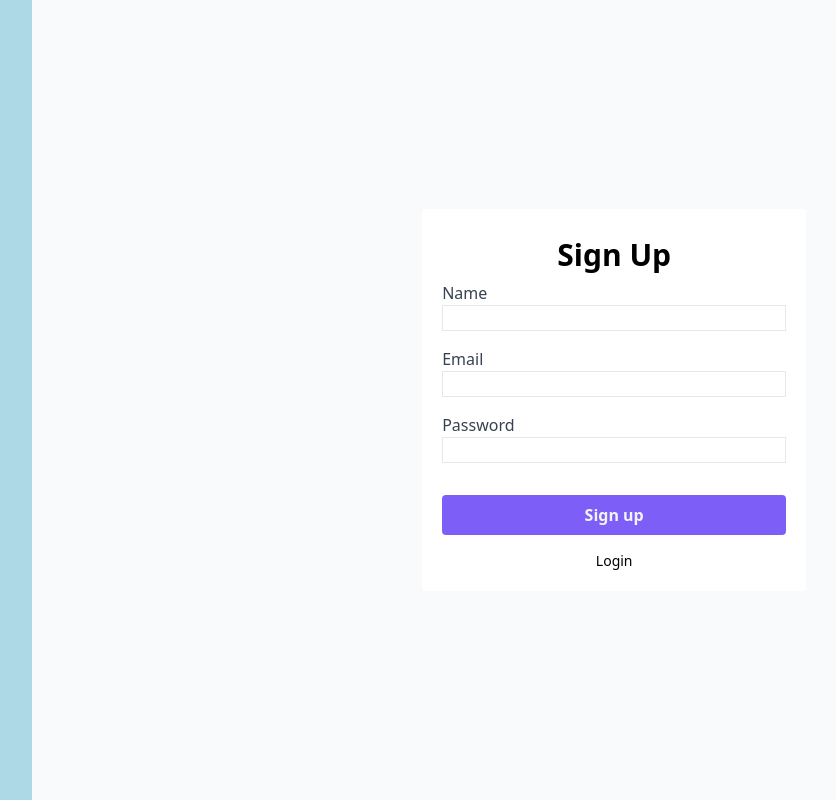
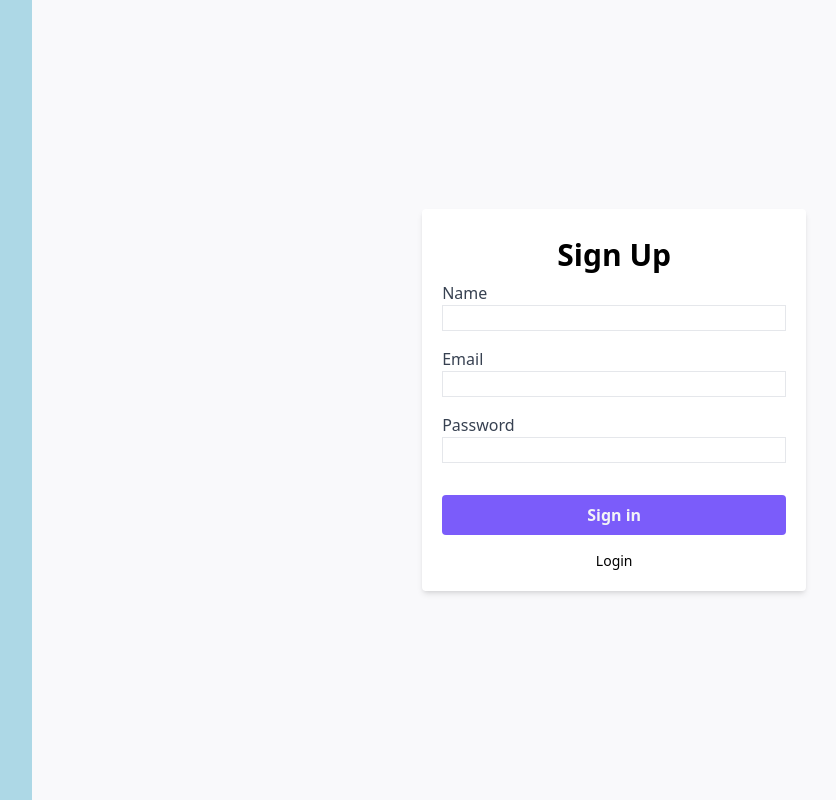
Before and after one commit to BauTancredi/invoice-app, a React (Vite) app: page /signup in a window 1280 px wide. Shown: the whole page, without its empty margins (84-920 px from the left). Built offline with nearby package versions, Linux system fonts and the light colour scheme.

Commit message:
added loading indicator

```diff
--- a/src/components/layout/Layout.tsx
+++ b/src/components/layout/Layout.tsx
@@ -3,7 +3,7 @@ import { Outlet } from "react-router-dom";
 
 export default function Layout() {
   return (
-    <div className="flex bg-slate-50">
+    <div className="flex bg-light-100">
       <aside
         style={{
           backgroundColor: "lightblue",
--- a/src/pages/LoginForm.jsx
+++ b/src/pages/LoginForm.jsx
@@ -9,6 +9,8 @@ import schema from "../schemas/login-form-schema";
 import callEndpoint from "../services/call-endpoint";
 
 export default function LoginForm({ cookie, setCookie }) {
+  const [Loading, setLoading] = useState(false);
+
   const [invalidCredentials, setInvalidCredentials] = useState(false);
   const {
     register,
@@ -50,8 +52,12 @@ export default function LoginForm({ cookie, setCookie }) {
     reset();
   };
 
+  const handleClick = () => {
+    setLoading(true);
+  };
+
   return (
-    <div className="p-5 bg-white w-10/12 md:w-96 rounded">
+    <div className="p-5 bg-white w-10/12 md:w-96 rounded shadow-md">
       <FormProvider {...{ register, errors }}>
         <form onSubmit={handleSubmit(onSubmit)}>
           <h2 className="text-center m-2 text-3xl font-bold">Login</h2>
@@ -61,9 +67,10 @@ export default function LoginForm({ cookie, setCookie }) {
           <button
             className="w-full mt-8 my-4 bg-primary-400 p-2 text-gray-100 font-bold rounded hover:bg-primary-500 cursor-pointer"
             disabled={!isDirty || !isValid}
+            onClick={handleClick}
             type="submit"
           >
-            Login
+             {Loading ? <p> loading ...</p> : <p>Log in</p>}
           </button>
           <div className="flex justify-center">
             <Link className="text-sm" to="/signup">
--- a/src/pages/SignUpForm.jsx
+++ b/src/pages/SignUpForm.jsx
@@ -1,4 +1,4 @@
-import React from "react";
+import React, { useState } from "react";
 import { useForm, FormProvider } from "react-hook-form";
 import { zodResolver } from "@hookform/resolvers/zod";
 import { Link, Navigate } from "react-router-dom";
@@ -8,6 +8,8 @@ import schema from "../schemas/signup-form-schema";
 import callEndpoint from "../services/call-endpoint";
 
 export default function LoginForm({ cookie, setCookie }) {
+  const [Loading, setLoading] = useState(false);
+
   const {
     register,
     handleSubmit,
@@ -43,8 +45,12 @@ export default function LoginForm({ cookie, setCookie }) {
     reset();
   };
 
+  const handleClick = () => {
+    setLoading(true);
+  };
+
   return (
-    <div className="bg-white p-5 w-10/12 md:w-96 rounded">
+    <div className="bg-white p-5 w-10/12 md:w-96 rounded shadow-md">
       <FormProvider {...{ register, errors }}>
         <form onSubmit={handleSubmit(onSubmit)}>
           <h2 className="text-center m-2 text-3xl font-bold">Sign Up</h2>
@@ -56,10 +62,12 @@ export default function LoginForm({ cookie, setCookie }) {
           <button
             className="w-full mt-8 my-4 bg-primary-400 p-2 text-gray-100 font-bold rounded hover:bg-primary-500 cursor-pointer"
             disabled={!isDirty || !isValid}
+            onClick={handleClick}
             type="submit"
           >
-            Sign up
+            {Loading ? <p> loading ...</p> : <p>Sign in</p>}
           </button>
+
           <div className="flex justify-center">
             <Link className="text-sm text-center" to="/login">
               Login
--- a/tailwind.config.cjs
+++ b/tailwind.config.cjs
@@ -1,18 +1,21 @@
 /** @type {import('tailwindcss').Config} */
 module.exports = {
-  content: ['./index.html', './src/**/*.{js,ts,jsx,tsx}'],
+  content: ["./index.html", "./src/**/*.{js,ts,jsx,tsx}"],
   theme: {
     extend: {
       colors: {
         primary: {
-          400: 'hsla(252, 90%, 67%, 1)',
-          500: 'hsla(252, 100%, 67%, 1)'
+          400: "hsla(252, 94%, 67%, 1)",
+          500: "hsla(252, 100%, 73%, 1)",
         },
         secondary: {
-          400: 'hsla(231, 20%, 27%, 1)'
-        }
-      }
-    }
+          400: "hsla(231, 20%, 27%, 1)",
+        },
+        light: {
+          100: "hsla(240, 27%, 98%, 1)",
+        },
+      },
+    },
   },
-  plugins: []
+  plugins: [],
 };
```
